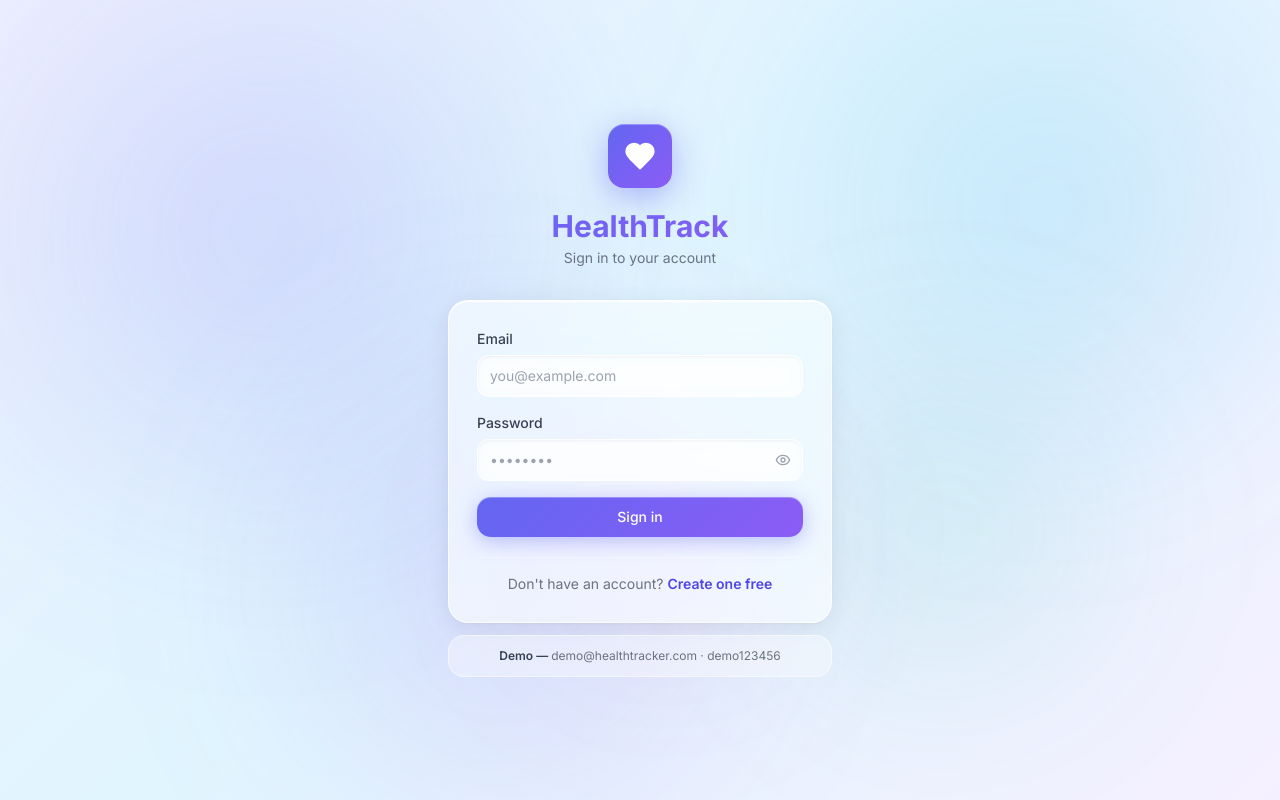
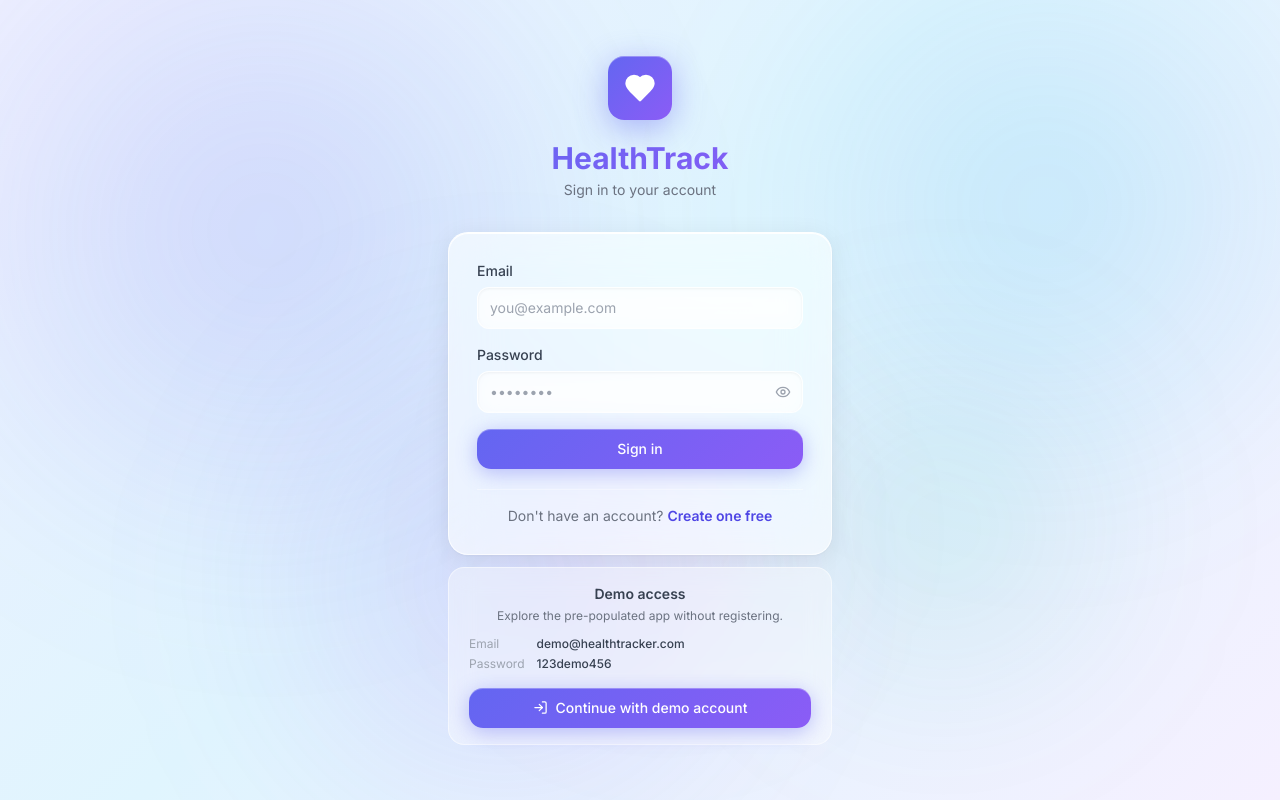
Before and after one commit to aamir-coding/health-tracker, a React (Vite) app in the folder client/: page /login in a window 1280 px wide. Built offline with nearby package versions, Linux system fonts and the light colour scheme; no server answers.

Commit message:
Update Login component: enhance demo access feature with credentials display and login button

```diff
--- a/client/dev-dist/sw.js
+++ b/client/dev-dist/sw.js
@@ -83,7 +83,7 @@ define(['./workbox-a4355838'], (function (workbox) { 'use strict';
    */
   workbox.precacheAndRoute([{
     "url": "index.html",
-    "revision": "0.msh81d1mv58"
+    "revision": "0.6ovaav7l1lk"
   }], {});
   workbox.cleanupOutdatedCaches();
   workbox.registerRoute(new workbox.NavigationRoute(workbox.createHandlerBoundToURL("index.html"), {
--- a/client/src/pages/Login.jsx
+++ b/client/src/pages/Login.jsx
@@ -1,8 +1,13 @@
 import { useState } from 'react'
 import { Link, useNavigate } from 'react-router-dom'
-import { Eye, EyeOff, Heart } from 'lucide-react'
+import { Eye, EyeOff, Heart, LogIn } from 'lucide-react'
 import { useAuth } from '../context/AuthContext'
 import { authApi } from '../api/healthApi'
+
+const DEMO_CREDENTIALS = {
+  email: 'demo@healthtracker.com',
+  password: '123demo456',
+}
 
 export default function Login() {
   const [form, setForm] = useState({ email: '', password: '' })
@@ -14,17 +19,11 @@ export default function Login() {
 
   const set = (f, v) => setForm(p => ({ ...p, [f]: v }))
 
-  const handleSubmit = async (e) => {
-    e.preventDefault()
+  const handleLogin = async (credentials) => {
     setError('')
-    // Client-side validations with specific messages
-    if (!form.email || form.email.trim() === '') { setError('Please enter your email address.'); return }
-    if (form.email.indexOf('@') === -1) { setError("Email must contain '@'."); return }
-    if (form.email.includes(',')) { setError('Email cannot contain commas.'); return }
-    if (!form.password || form.password.trim() === '') { setError('Please enter your password.'); return }
     setLoading(true)
     try {
-      const { data } = await authApi.login(form)
+      const { data } = await authApi.login(credentials)
       signIn(data.token, data.user)
       navigate('/')
     } catch (err) {
@@ -36,6 +35,17 @@ export default function Login() {
     } finally {
       setLoading(false)
     }
+  }
+
+  const handleSubmit = async (e) => {
+    e.preventDefault()
+    setError('')
+    // Client-side validations with specific messages
+    if (!form.email || form.email.trim() === '') { setError('Please enter your email address.'); return }
+    if (form.email.indexOf('@') === -1) { setError("Email must contain '@'."); return }
+    if (form.email.includes(',')) { setError('Email cannot contain commas.'); return }
+    if (!form.password || form.password.trim() === '') { setError('Please enter your password.'); return }
+    await handleLogin(form)
   }
 
   return (
@@ -134,9 +144,9 @@ export default function Login() {
           </div>
         </div>
 
-        {/* Demo hint */}
+        {/* Demo access */}
         <div
-          className="mt-3 px-4 py-3 rounded-2xl text-xs text-gray-500 dark:text-gray-400 text-center"
+          className="mt-3 px-5 py-4 rounded-2xl text-sm text-gray-500 dark:text-gray-400"
           style={{
             background: 'rgba(255,255,255,0.38)',
             backdropFilter: 'blur(12px)',
@@ -144,8 +154,31 @@ export default function Login() {
             border: '1px solid rgba(255,255,255,0.5)',
           }}
         >
-          <span className="font-semibold text-gray-700 dark:text-gray-300">Demo — </span>
-          demo@healthtracker.com · demo123456
+          <div className="text-center">
+            <p className="font-semibold text-gray-700 dark:text-gray-300">Demo access</p>
+            <p className="text-xs mt-1">Explore the pre-populated app without registering.</p>
+          </div>
+          <div className="grid grid-cols-[auto_1fr] gap-x-3 gap-y-1 mt-3 text-xs">
+            <span className="text-gray-400 dark:text-gray-500">Email</span>
+            <span className="font-medium text-gray-700 dark:text-gray-300 truncate">{DEMO_CREDENTIALS.email}</span>
+            <span className="text-gray-400 dark:text-gray-500">Password</span>
+            <span className="font-medium text-gray-700 dark:text-gray-300">{DEMO_CREDENTIALS.password}</span>
+          </div>
+          <button
+            type="button"
+            onClick={() => handleLogin(DEMO_CREDENTIALS)}
+            disabled={loading}
+            className="btn-primary w-full py-2.5 mt-4 gap-2"
+          >
+            {loading ? (
+              <span className="flex items-center justify-center gap-2">
+                <span className="w-4 h-4 border-2 border-white/30 border-t-white rounded-full animate-spin" />
+                Signing in…
+              </span>
+            ) : (
+              <><LogIn size={15} />Continue with demo account</>
+            )}
+          </button>
         </div>
       </div>
     </div>
```
